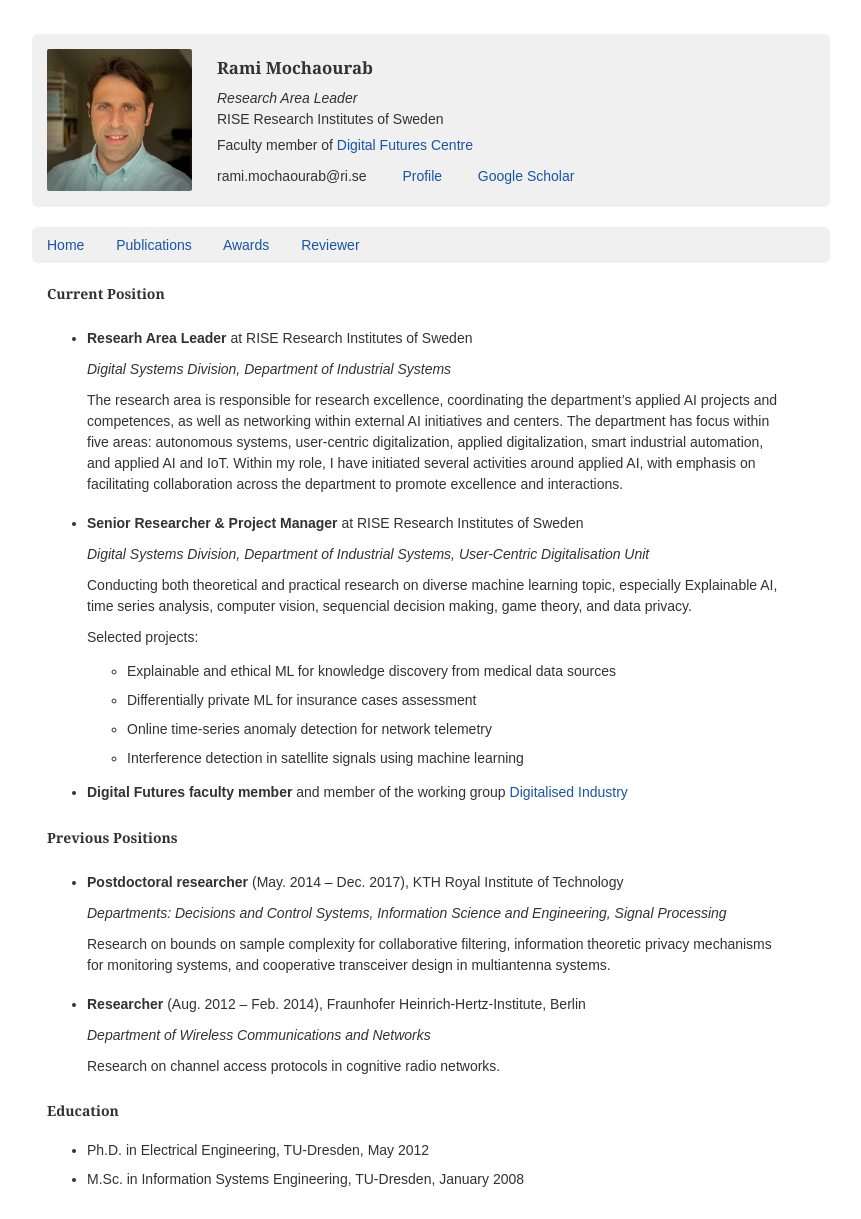
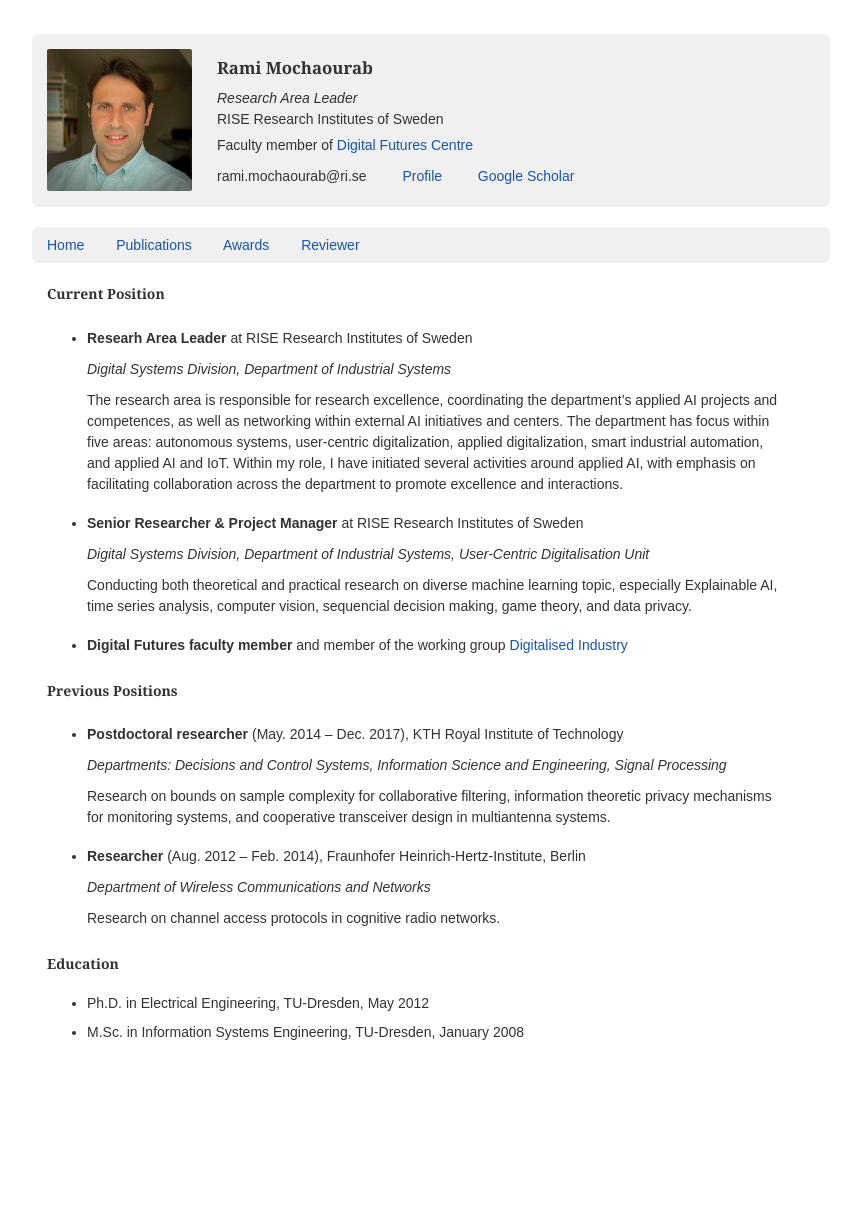
Before and after one commit to rami-mochaourab/rami-mochaourab.github.io, a Jekyll site: the page built from index.md, in a window 1280 px wide. Shown: the whole page, without its empty margins (224-1085 px from the left). Built offline with Jekyll 4.4.1, drawn with Linux system fonts in a browser that asks for light colours; after the commit the page ends 1072 px from its top, so only the background shows below that.

Commit message:
Update index.md

```diff
--- a/index.md
+++ b/index.md
@@ -16,12 +16,6 @@ title: Home
 	 *Digital Systems Division, Department of Industrial Systems, User-Centric Digitalisation Unit*
 
 	Conducting both theoretical and practical research on diverse machine learning topic, especially Explainable AI, time series analysis, computer vision, sequencial decision making, game theory, and data privacy.
-
-	Selected projects:
-	* Explainable and ethical ML for knowledge discovery from medical data sources
-	* Differentially private ML for insurance cases assessment
-	* Online time-series anomaly detection for network telemetry
-	* Interference detection in satellite signals using machine learning
 
 * **Digital Futures faculty member** and member of the working group [Digitalised Industry](https://www.digitalfutures.kth.se/about/governance/working-groups/digitalized-industry/)
 
```
